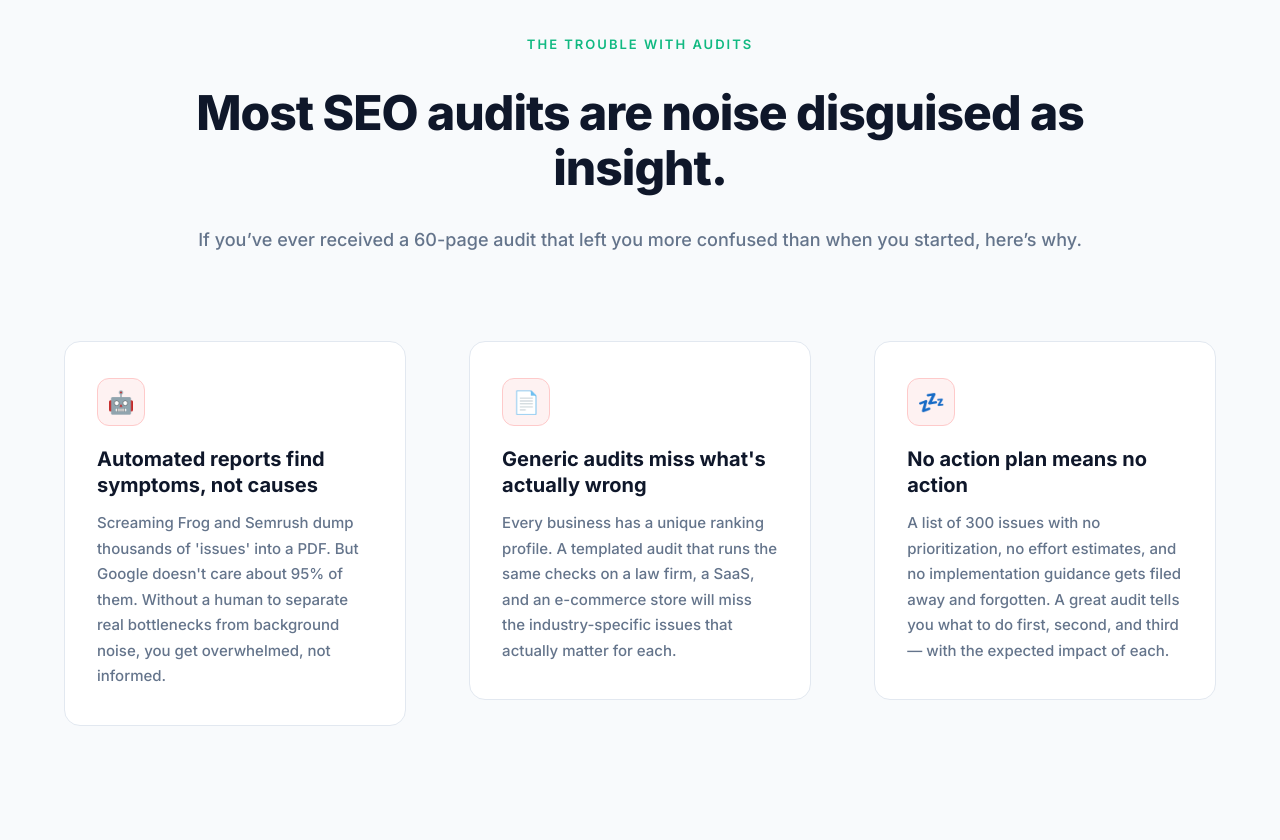
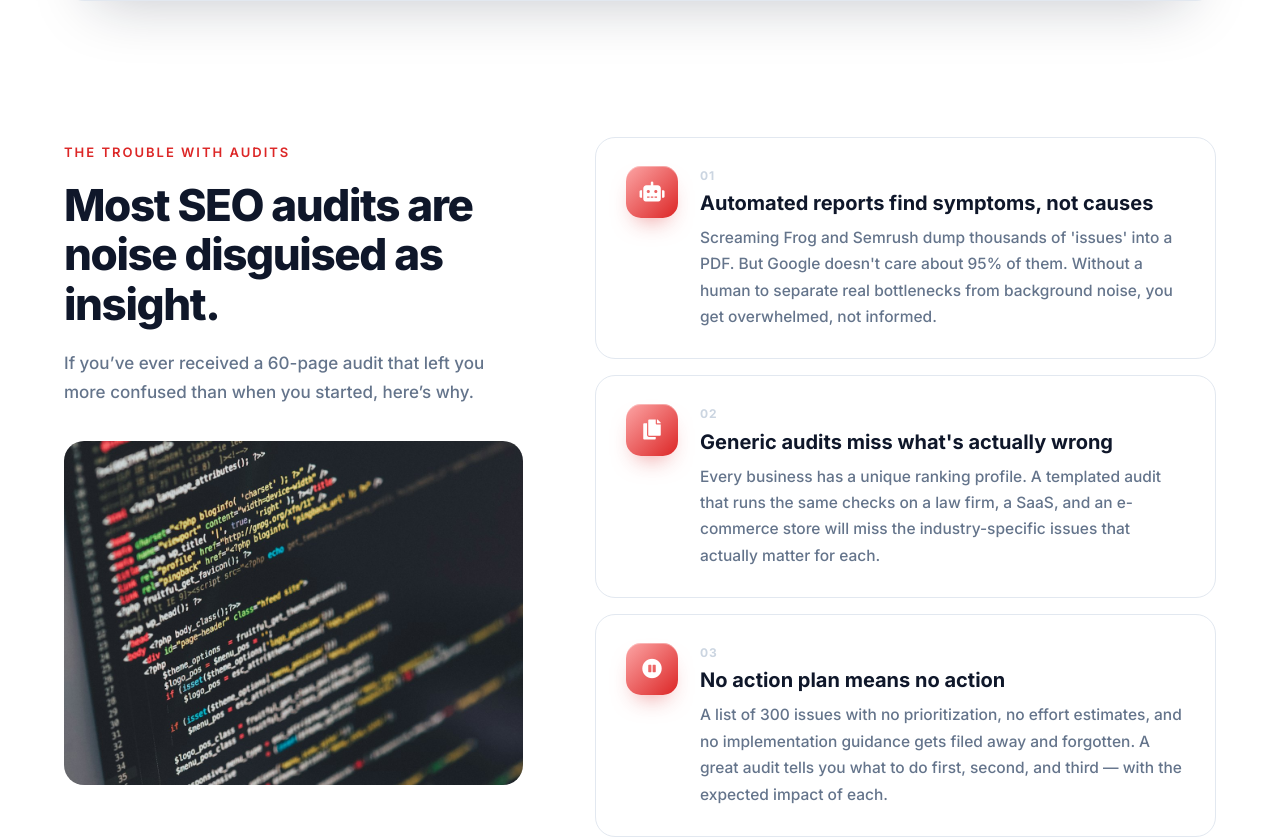
Before and after one commit to myfirmforte-coder/myfirmforte-coder.github.io, an Astro site: page /services/seo-audits in a window 1280 px wide. Shown: the part 1005-1845 px from the top of the page. Built offline with nearby package versions, Linux system fonts and the light colour scheme; Astro itself is replaced by a stand-in of ours.

Commit message:
Update index.astro

```diff
--- a/src/pages/services/seo-audits/index.astro
+++ b/src/pages/services/seo-audits/index.astro
@@ -1,7 +1,7 @@
 ---
 // SEO AUDITS — /services/seo-audits/
-// Sirf text yahan hai; design src/components/ServicePage.astro mein hai.
-import ServicePage, { type ServiceData } from '../../../components/ServicePage.astro';
+// Sirf text yahan hai; design src/components/ServicePageV2.astro (naya design) mein hai.
+import ServicePage, { type ServiceData } from '../../../components/ServicePageV2.astro';
 
 const data: ServiceData = {
   meta: {
@@ -14,17 +14,19 @@ const data: ServiceData = {
     badge: 'SEO + GEO AUDITS',
     title: 'Know exactly why <span class="grad">you’re not ranking.</span>',
     lead: 'Most SEO audits are 80-page PDFs generated by automated tools — full of symptoms and missing the diagnosis. Ours are senior-led, hand-analyzed, and focused on the one or two things that are actually holding your rankings back. And the first one is free.',
+    photo: '/images/services/audit-1.jpg',
     card: { value: '48hr', title: 'turnaround on most senior-led audits', note: "because when a problem is costing you revenue, waiting two weeks isn't acceptable" },
   },
 
   problem: {
+    photo: '/images/services/web-3.jpg',
     eyebrow: 'THE TROUBLE WITH AUDITS',
     title: 'Most SEO audits are noise disguised as insight.',
     sub: 'If you’ve ever received a 60-page audit that left you more confused than when you started, here’s why.',
     cards: [
-      { icon: '🤖', title: 'Automated reports find symptoms, not causes', text: "Screaming Frog and Semrush dump thousands of 'issues' into a PDF. But Google doesn't care about 95% of them. Without a human to separate real bottlenecks from background noise, you get overwhelmed, not informed." },
-      { icon: '📄', title: "Generic audits miss what's actually wrong", text: 'Every business has a unique ranking profile. A templated audit that runs the same checks on a law firm, a SaaS, and an e-commerce store will miss the industry-specific issues that actually matter for each.' },
-      { icon: '💤', title: 'No action plan means no action', text: 'A list of 300 issues with no prioritization, no effort estimates, and no implementation guidance gets filed away and forgotten. A great audit tells you what to do first, second, and third — with the expected impact of each.' },
+      { icon: 'fas fa-robot', title: 'Automated reports find symptoms, not causes', text: "Screaming Frog and Semrush dump thousands of 'issues' into a PDF. But Google doesn't care about 95% of them. Without a human to separate real bottlenecks from background noise, you get overwhelmed, not informed." },
+      { icon: 'fas fa-copy', title: "Generic audits miss what's actually wrong", text: 'Every business has a unique ranking profile. A templated audit that runs the same checks on a law firm, a SaaS, and an e-commerce store will miss the industry-specific issues that actually matter for each.' },
+      { icon: 'fas fa-pause-circle', title: 'No action plan means no action', text: 'A list of 300 issues with no prioritization, no effort estimates, and no implementation guidance gets filed away and forgotten. A great audit tells you what to do first, second, and third — with the expected impact of each.' },
     ],
   },
 
@@ -33,15 +35,15 @@ const data: ServiceData = {
     title: 'Ten layers of analysis, one clear action plan.',
     sub: 'Every Rank Ready audit covers the full stack — from technical foundations to AI visibility. The deliverable is focused on what to fix, not just what’s broken.',
     cards: [
-      { icon: '⚙️', title: 'Technical SEO Deep Dive', text: 'Crawlability, indexation, site architecture, XML sitemaps, robots.txt, hreflang, canonicalization, duplicate content, and technical debt holding back crawl efficiency.' },
-      { icon: '⚡', title: 'Core Web Vitals &amp; Performance', text: 'LCP, INP, CLS, TTFB analysis across mobile and desktop, with specific fixes prioritized by impact. Real user data (CrUX) and synthetic lab data combined.' },
-      { icon: '📝', title: 'On-Page &amp; Content Audit', text: 'Title tags, meta descriptions, heading hierarchy, content depth, keyword targeting accuracy, thin content identification, and cannibalization issues.' },
-      { icon: '🧠', title: 'Semantic &amp; Entity Analysis', text: 'Entity coverage, topical authority assessment, Knowledge Graph signaling, and specific gaps vs. your top-ranking competitors.' },
-      { icon: '🔗', title: 'Backlink &amp; Authority Audit', text: 'Domain and page authority, backlink quality assessment, toxic link identification, anchor text distribution, and competitive link gap analysis.' },
-      { icon: '📍', title: 'Local SEO &amp; GBP Health', text: 'Google Business Profile optimization state, review velocity, NAP consistency across citations, and local pack ranking analysis across your target ZIP codes.' },
-      { icon: '🚀', title: 'AI &amp; GEO Readiness Assessment', text: 'Current AI visibility across ChatGPT, Perplexity, Claude, and Google AI Overviews. Schema readiness for LLM extraction and citation potential scoring.' },
-      { icon: '🎯', title: 'Competitive Benchmarking', text: "Side-by-side analysis of your top 3-5 competitors: keyword gaps, content gaps, backlink gaps, schema gaps, and specific opportunities they're missing." },
-      { icon: '📋', title: 'Prioritized Action Plan', text: 'Every finding scored by impact and effort. A clear 30/60/90-day roadmap with what to do first, what to delegate, and what to ignore entirely.' },
+      { icon: 'fas fa-cogs', title: 'Technical SEO Deep Dive', text: 'Crawlability, indexation, site architecture, XML sitemaps, robots.txt, hreflang, canonicalization, duplicate content, and technical debt holding back crawl efficiency.' },
+      { icon: 'fas fa-tachometer-alt', title: 'Core Web Vitals &amp; Performance', text: 'LCP, INP, CLS, TTFB analysis across mobile and desktop, with specific fixes prioritized by impact. Real user data (CrUX) and synthetic lab data combined.' },
+      { icon: 'fas fa-file-alt', title: 'On-Page &amp; Content Audit', text: 'Title tags, meta descriptions, heading hierarchy, content depth, keyword targeting accuracy, thin content identification, and cannibalization issues.' },
+      { icon: 'fas fa-project-diagram', title: 'Semantic &amp; Entity Analysis', text: 'Entity coverage, topical authority assessment, Knowledge Graph signaling, and specific gaps vs. your top-ranking competitors.' },
+      { icon: 'fas fa-link', title: 'Backlink &amp; Authority Audit', text: 'Domain and page authority, backlink quality assessment, toxic link identification, anchor text distribution, and competitive link gap analysis.' },
+      { icon: 'fas fa-map-marker-alt', title: 'Local SEO &amp; GBP Health', text: 'Google Business Profile optimization state, review velocity, NAP consistency across citations, and local pack ranking analysis across your target ZIP codes.' },
+      { icon: 'fas fa-robot', title: 'AI &amp; GEO Readiness Assessment', text: 'Current AI visibility across ChatGPT, Perplexity, Claude, and Google AI Overviews. Schema readiness for LLM extraction and citation potential scoring.' },
+      { icon: 'fas fa-trophy', title: 'Competitive Benchmarking', text: "Side-by-side analysis of your top 3-5 competitors: keyword gaps, content gaps, backlink gaps, schema gaps, and specific opportunities they're missing." },
+      { icon: 'fas fa-tasks', title: 'Prioritized Action Plan', text: 'Every finding scored by impact and effort. A clear 30/60/90-day roadmap with what to do first, what to delegate, and what to ignore entirely.' },
     ],
   },
 
@@ -59,6 +61,7 @@ const data: ServiceData = {
   },
 
   why: {
+    photo: '/images/services/seo-2.jpg',
     eyebrow: 'WHY AUDITS MATTER',
     title: 'Without diagnosis, you’re guessing. And guessing is expensive.',
     article: [
@@ -80,16 +83,17 @@ const data: ServiceData = {
     title: 'When a professional audit is worth every dollar.',
     sub: 'An audit is the right first step in several specific situations. If any of these sound like you, we can help.',
     cards: [
-      { icon: '📉', title: 'Traffic Has Stalled or Dropped', text: 'Rankings plateaued, organic traffic flatlined, or post-algorithm-update recovery needed. Diagnose the cause before throwing money at random fixes.' },
-      { icon: '🔄', title: 'Before a Site Migration', text: 'Replatforming, redesigning, rebranding, or consolidating domains. A pre-migration audit is the cheapest insurance policy in SEO.' },
-      { icon: '🏢', title: 'Evaluating a New Agency', text: "Get a neutral third-party view before signing a 12-month retainer. Know what's actually wrong so you can evaluate any agency's proposal honestly." },
-      { icon: '🧰', title: 'DIY Team That Needs Direction', text: 'You have an in-house marketer or developer who can execute SEO fixes — they just need a senior strategist to tell them what to fix and in what order.' },
-      { icon: '🚀', title: 'Before Launching a New Site', text: 'Pre-launch audits catch technical, content, and schema issues before they cost you rankings on day one. Much easier to fix before going live.' },
-      { icon: '🤝', title: 'Due Diligence for Acquisitions', text: 'Acquiring a business whose value is tied to organic traffic? An SEO audit reveals hidden risks and realistic growth potential before you close.' },
+      { icon: 'fas fa-chart-line', photo: '/images/services/web-8.jpg', title: 'Traffic Has Stalled or Dropped', text: 'Rankings plateaued, organic traffic flatlined, or post-algorithm-update recovery needed. Diagnose the cause before throwing money at random fixes.' },
+      { icon: 'fas fa-exchange-alt', photo: '/images/services/web-6.jpg', title: 'Before a Site Migration', text: 'Replatforming, redesigning, rebranding, or consolidating domains. A pre-migration audit is the cheapest insurance policy in SEO.' },
+      { icon: 'fas fa-handshake', photo: '/images/services/ent-meet.jpg', title: 'Evaluating a New Agency', text: "Get a neutral third-party view before signing a 12-month retainer. Know what's actually wrong so you can evaluate any agency's proposal honestly." },
+      { icon: 'fas fa-toolbox', photo: '/images/services/web-9.jpg', title: 'DIY Team That Needs Direction', text: 'You have an in-house marketer or developer who can execute SEO fixes — they just need a senior strategist to tell them what to fix and in what order.' },
+      { icon: 'fas fa-rocket', photo: '/images/services/web-4.jpg', title: 'Before Launching a New Site', text: 'Pre-launch audits catch technical, content, and schema issues before they cost you rankings on day one. Much easier to fix before going live.' },
+      { icon: 'fas fa-file-signature', photo: '/images/services/ind-office.jpg', title: 'Due Diligence for Acquisitions', text: 'Acquiring a business whose value is tied to organic traffic? An SEO audit reveals hidden risks and realistic growth potential before you close.' },
     ],
   },
 
   result: {
+    photo: '/images/services/web-7.jpg',
     value: '+214%',
     title: 'avg. traffic growth after implementing audit recommendations',
     note: 'Measured across clients who implemented 80%+ of priority recommendations in 90 days',
@@ -118,9 +122,9 @@ const data: ServiceData = {
     title: 'Services that pair perfectly with this one.',
     sub: 'Most clients start with one service and expand as results come in. Here’s what tends to work well together.',
     cards: [
-      { icon: '🧠', color: 'green', title: 'Semantic SEO', text: 'Once the audit is done, semantic SEO is the most common next step for most clients.', href: '/services/semantic-seo-optimization-services/' },
-      { icon: '🎨', color: 'purple', title: 'Rank-Ready Website Design', text: 'If your audit reveals foundational site issues, a rebuild might be cheaper than endless patches.', href: '/services/web-development/' },
-      { icon: '📍', color: 'dark', title: 'GMB Management', text: 'For local businesses, GBP issues are often the biggest finding — and the fastest to fix.', href: '/services/gmb-management-services/' },
+      { icon: 'fas fa-project-diagram', color: 'green', photo: '/images/services/web-10.jpg', title: 'Semantic SEO', text: 'Once the audit is done, semantic SEO is the most common next step for most clients.', href: '/services/semantic-seo-optimization-services/' },
+      { icon: 'fas fa-laptop-code', color: 'green', photo: '/images/services/web-1.jpg', title: 'Rank-Ready Website Design', text: 'If your audit reveals foundational site issues, a rebuild might be cheaper than endless patches.', href: '/services/web-development/' },
+      { icon: 'fas fa-store', color: 'green', photo: '/images/services/gmb-owner.jpg', title: 'GMB Management', text: 'For local businesses, GBP issues are often the biggest finding — and the fastest to fix.', href: '/services/gmb-management-services/' },
     ],
   },
 };
```
